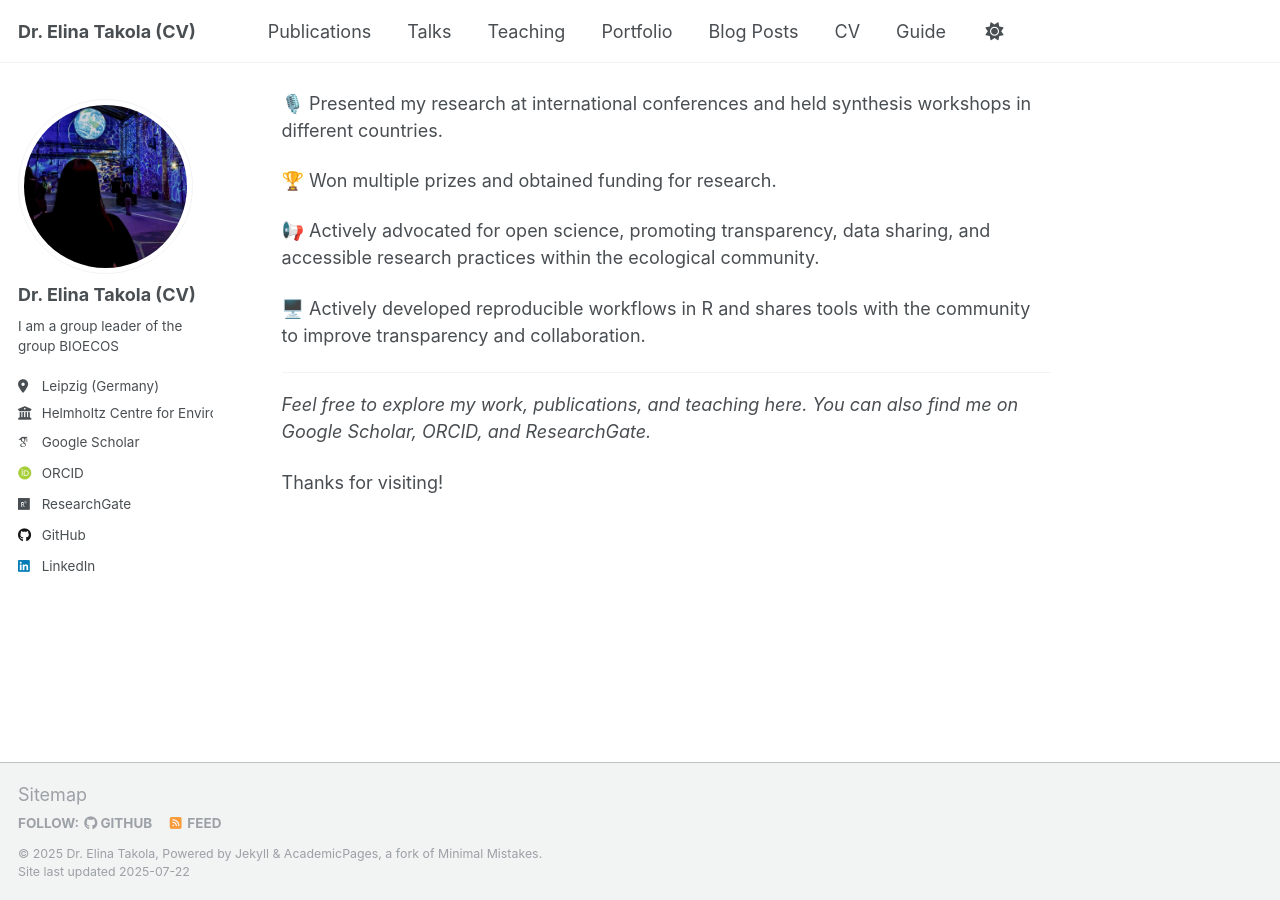
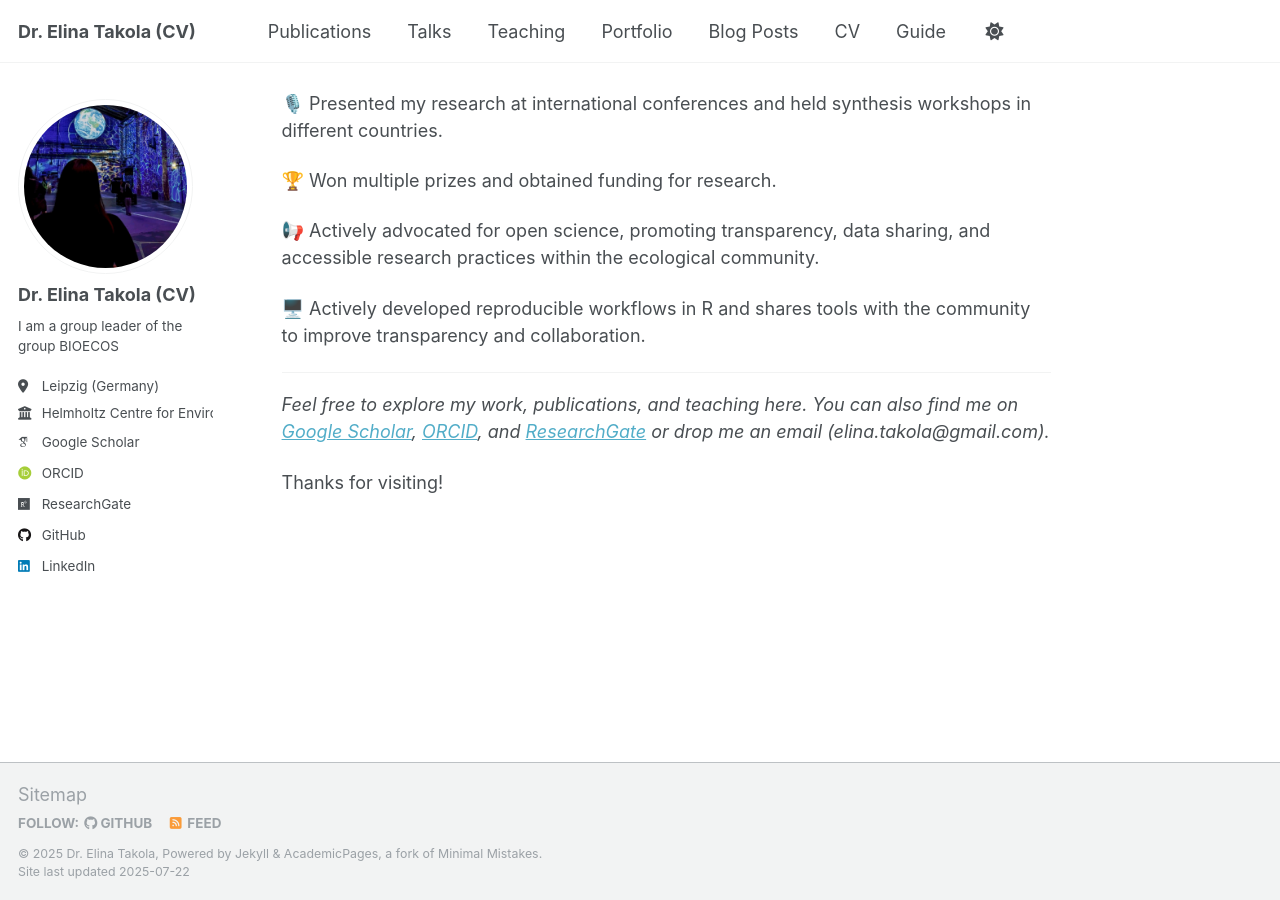
Before and after one commit to ETakola/drelinatakola.github.io, a Jekyll site: the page built from _pages/about.md, in a window 1280 px wide and 900 px high, scrolled down 734 px. Built offline with Jekyll 4.4.1, drawn with Linux system fonts in a browser that asks for light colours; some web fonts are replaced; a script that is not in the unit is left out.

Commit message:
Update about.md

```diff
--- a/_pages/about.md
+++ b/_pages/about.md
@@ -33,7 +33,7 @@ Some of my major achievements so far:
 
 ------
 
-_Feel free to explore my work, publications, and teaching here. You can also find me on Google Scholar, ORCID, and ResearchGate._
+_Feel free to explore my work, publications, and teaching here. You can also find me on [Google Scholar]([url](https://scholar.google.com/citations?user=kmt3hFoAAAAJ&hl=de&oi=ao)), [ORCID]([url](https://orcid.org/0000-0003-1268-5513)), and [ResearchGate]([url](https://www.researchgate.net/profile/Elina-Takola?ev=hdr_xprf)) or drop me an email (elina.takola@gmail.com)._
 
 
 Thanks for visiting!
```
